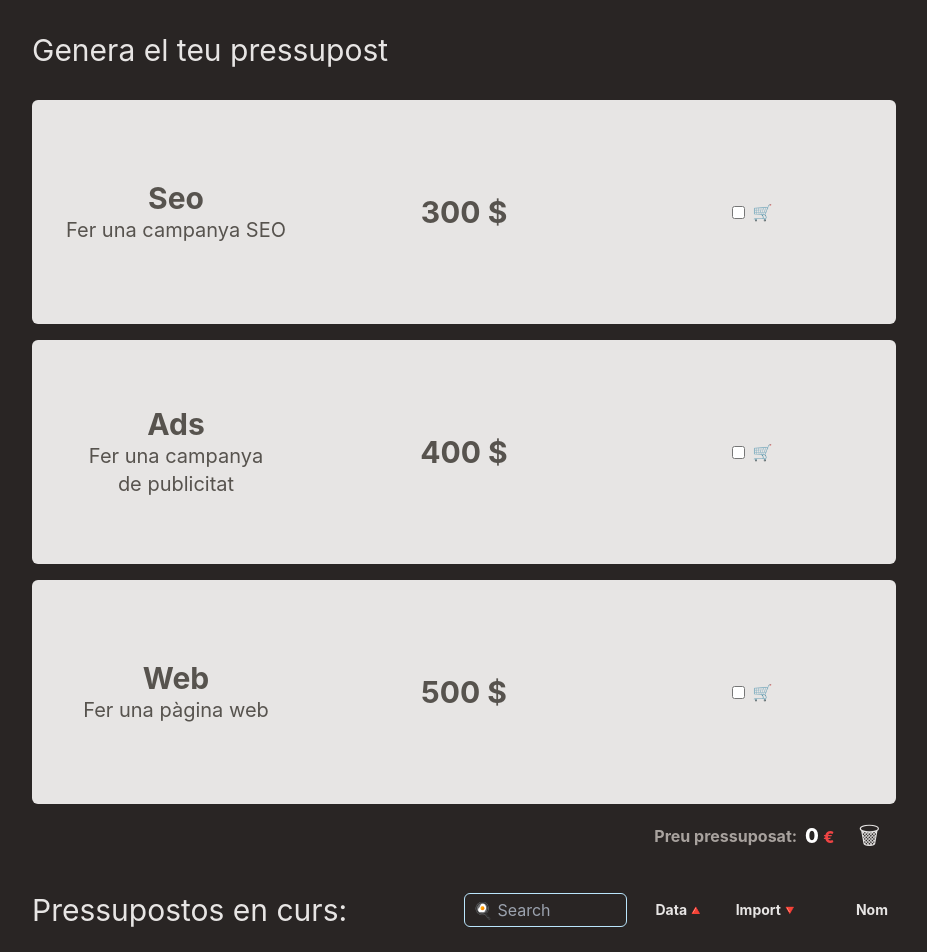
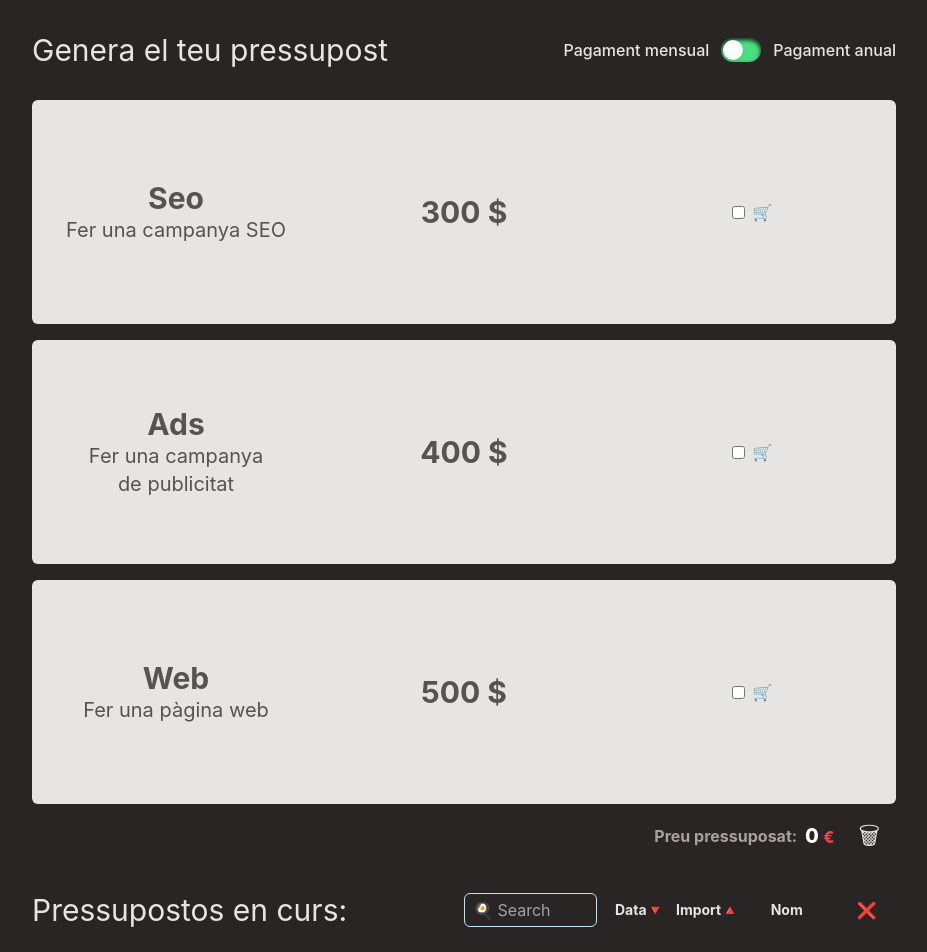
Before and after one commit to JuanDNJ/s6-pressupostos, a React (Vite) app: page /s6-pressupostos/calculadora in a window 1280 px wide. Shown: the part 663-1615 px from the top of the page, without its empty margins (176-1103 px from the left). Built offline with nearby package versions, Linux system fonts and the light colour scheme.

Commit message:
Entraga exercicis 7, 8

```diff
--- /dev/null
+++ b/src/components/BudgetCard.jsx
@@ -0,0 +1,35 @@
+const BudgetCard = ({ budget }) => {
+  return (
+    <article className="md:min-h-56 grid md:grid-cols-3 bg-stone-200 rounded-md overflow-hidden">
+      <div className="flex flex-col items-center justify-center p-4 ">
+        <strong className="text-xl">{budget.nameBudget}</strong>
+        <small className="font-bold">{budget.user.email}</small>
+        <small className="text-lg">{budget.user.phone}</small>
+      </div>
+      <div className="flex flex-col items-center justify-center gap-2">
+        <strong className="w-60">Servies contractats:</strong>
+        <ul className="w-60 list-disc list-inside flexflex-col items-stajustify-center font-bold text-sm">
+          {budget.products.map((prod) => (
+            <li key={prod.id} className="flex gap-2 items-center">
+              <strong>{prod.name}</strong>
+              {prod.type === 101 && (
+                <span>
+                  ({prod.pages} pàginas , {prod.languages} llenguatges)
+                </span>
+              )}
+            </li>
+          ))}
+        </ul>
+      </div>
+      <div className="flex md:flex-col items-center justify-center gap-2 py-4 px-2">
+        <strong className="text-xl font-extrabold text-stone-500">
+          Total:
+        </strong>
+        <strong className="text-3xl font-extrabold">
+          {budget.totalPrice} <small className="text-blue-500">€</small>
+        </strong>
+      </div>
+    </article>
+  );
+};
+export default BudgetCard;
--- a/src/components/Budgets.jsx
+++ b/src/components/Budgets.jsx
@@ -1,8 +1,17 @@
 import { useStore } from "../hooks";
 import Form from "./Form";
+import BudgetCard from "./BudgetCard";
 
 const Budgets = () => {
-  const { budgets, filterBudgets, setFilterBudgets } = useStore();
+  const {
+    budgets,
+    filterBudgets,
+    setFilterBudgets,
+    checkImport,
+    setCheckImport,
+    checkDate,
+    setCheckDate,
+  } = useStore();
 
   const handlerSearch = (eve) => {
     setFilterBudgets(() =>
@@ -10,25 +19,47 @@ const Budgets = () => {
         rec.nameBudget.toLowerCase().includes(eve.target.value.toLowerCase())
       )
     );
+  };
 
-    // filterByName(eve.target.value);
-  };
-  const handlerImport = () => {
+  const handlerImport = (action) => {
+    if (action === 1) {
+      setFilterBudgets(() =>
+        budgets.sort((a, b) => b.totalPrice - a.totalPrice)
+      );
+      setCheckImport((prev) => !prev);
+    } else {
+      setFilterBudgets(() =>
+        budgets.sort((a, b) => a.totalPrice - b.totalPrice)
+      );
+      setCheckImport((prev) => !prev);
+    }
     //  Ordernar por importe, se puede crear un toggle para ordenar de menor a mayor o al contrario
-    setFilterBudgets(() => budgets.sort((a, b) => a.totalPrice - b.totalPrice));
+    // setFilterBudgets(() => budgets.sort((a, b) => b.totalPrice - a.totalPrice));
   };
   const handlerNom = () => {
     //  Ordenar por nombre,  se puede crear un toggle para ordenar A - Z o Z -A
-    const arr = budgets
-      .sort((a, b) => b.nameBudget.localeCompare(b.nameBudget))
-      .slice(0, 20);
 
-    setFilterBudgets(() => arr);
+    setFilterBudgets(() =>
+      budgets.sort((a, b) => {
+        if (a.nameBudget < b.nameBudget) {
+          return -1;
+        }
+        if (a.nameBudget > b.nameBudget) {
+          return 1;
+        }
+        return 0;
+      })
+    );
   };
-  const handlerDate = () => {
+  const handlerDate = (action) => {
     //  Ordenar por fecha,  se puede crear un toggle para ordenar de menor a mayor o al contrario
-
-    setFilterBudgets(() => budgets.sort((a, b) => b.date - a.date));
+    if (action === 1) {
+      setFilterBudgets(() => budgets.sort((a, b) => a.date - b.date));
+      setCheckDate((prev) => !prev);
+    } else {
+      setFilterBudgets(() => budgets.sort((a, b) => b.date - a.date));
+      setCheckDate((prev) => !prev);
+    }
   };
 
   return (
@@ -37,7 +68,7 @@ const Budgets = () => {
         <h2 className="md:col-span-2 text-2xl py-2 text-stone-200 md:text-3xl text-center md:text-left">
           Pressupostos en curs:
         </h2>
-        <section className="col-span-2 grid grid-cols-5 items-center justify-around gap-4 text-stone-200">
+        <section className="col-span-2 grid grid-cols-6 items-center justify-around gap-4 text-stone-200">
           <input
             name="search"
             className="col-span-2 md:col-span-2 py-1 px-2 rounded-md bg-stone-800 border border-sky-200"
@@ -45,66 +76,51 @@ const Budgets = () => {
             placeholder="🍳 Search"
             onInput={handlerSearch}
           />
+          {checkDate ? (
+            <a
+              onClick={() => handlerDate(1)}
+              className="px-2 text-sm font-bold flex flex-inline items-center justify-end cursor-pointer"
+            >
+              <span>Data</span> <span> 🔺</span>
+            </a>
+          ) : (
+            <a
+              onClick={() => handlerDate(0)}
+              className="px-2 text-sm font-bold flex flex-inline items-center justify-end cursor-pointer"
+            >
+              <span>Data</span>
+              <span>🔻</span>
+            </a>
+          )}
 
-          <button
-            type="button"
-            className="px-2 text-sm font-bold flex flex-inline items-center  justify-center"
-            onClick={handlerDate}
-          >
-            <span>Data</span> <span> 🔺</span>
-          </button>
-          <button
-            type="button"
-            className="px-2 text-sm font-bold flex flex-inline items-center justify-end"
-            onClick={handlerImport}
-          >
-            Import <span>🔻</span>
-          </button>
-          <button
-            type="button"
-            className="px-2 text-sm font-bold flex flex-inline items-center justify-end"
+          {checkImport ? (
+            <a
+              onClick={() => handlerImport(1)}
+              className="px-2 text-sm font-bold flex flex-inline items-center justify-end cursor-pointer"
+            >
+              Import <span>🔻</span>
+            </a>
+          ) : (
+            <a
+              className="px-2 text-sm font-bold flex flex-inline items-center justify-end cursor-pointer"
+              onClick={() => handlerImport(0)}
+            >
+              Import <span> 🔺</span>
+            </a>
+          )}
+          <a
+            className="px-2 text-sm font-bold flex flex-inline items-center cursor-pointer"
             onClick={handlerNom}
           >
             Nom
+          </a>
+          <button type="reset" title="Reinicialitzar filtre">
+            <span>❌</span>
           </button>
         </section>
       </header>
       {filterBudgets.map((bud, index) => {
-        return (
-          <article
-            key={index}
-            className="md:min-h-56 grid md:grid-cols-3 bg-stone-200 rounded-md overflow-hidden"
-          >
-            <div className="flex flex-col items-center justify-center p-4 ">
-              <strong className="text-xl">{bud.nameBudget}</strong>
-              <small className="font-bold">{bud.user.email}</small>
-              <small className="text-lg">{bud.user.phone}</small>
-            </div>
-            <div className="flex flex-col items-center justify-center gap-2">
-              <strong className="w-60">Servies contractats:</strong>
-              <ul className="w-60 list-disc list-inside flexflex-col items-stajustify-center font-bold text-sm">
-                {bud.products.map((prod) => (
-                  <li key={prod.id} className="flex gap-2 items-center">
-                    <strong>{prod.name}</strong>
-                    {prod.type === 101 && (
-                      <span>
-                        ({prod.pages} pàginas , {prod.languages} llenguatges)
-                      </span>
-                    )}
-                  </li>
-                ))}
-              </ul>
-            </div>
-            <div className="flex md:flex-col items-center justify-center gap-2 py-4 px-2">
-              <strong className="text-xl font-extrabold text-stone-500">
-                Total:
-              </strong>
-              <strong className="text-3xl font-extrabold">
-                {bud.totalPrice} <small className="text-blue-500">€</small>
-              </strong>
-            </div>
-          </article>
-        );
+        return <BudgetCard key={index} budget={bud} />;
       })}
     </Form>
   );
--- a/src/components/Form.jsx
+++ b/src/components/Form.jsx
@@ -1,4 +1,5 @@
 import { useStore } from "../hooks";
+import { getBudgetsToLocalStorage } from "../utils";
 
 // TODO: Falta validar los campos del formulario
 
@@ -12,10 +13,10 @@ const Form = ({ children, name }) => {
     countPages,
     date,
     priceAddOptWebType,
+    setFilterBudgets,
   } = useStore();
 
   const handlerSubmit = (eve) => {
-    // eve.preventDefault();
     const elements = [...eve.target];
     const newUser = structuredClone(user);
     let nameBudget = "";
@@ -66,7 +67,7 @@ const Form = ({ children, name }) => {
         element.checked = false;
       }
     });
-
+    setFilterBudgets(() => getBudgetsToLocalStorage());
     resetCheckBox();
   };
 
--- a/src/components/FormHeader.jsx
+++ b/src/components/FormHeader.jsx
@@ -1,9 +1,21 @@
 const FormHeader = () => {
   return (
-    <header className="flex items-center py-4">
+    <header className="flex items-center justify-between py-4">
       <h2 className="text-2xl text-stone-200 md:text-3xl text-center md:text-left">
         Genera el teu pressupost
       </h2>
+      <label
+        htmlFor="toggle"
+        className="flex items-center justify-between cursor-pointer "
+      >
+        <div className="mr-3 text-stone-200 font-medium">Pagament mensual</div>
+        <div className="relative ">
+          <input id="toggle" type="checkbox" className="hidden peer/toggle" />
+          <div className="w-10 h-6 bg-green-400 rounded-full shadow-inner shadow-stone-900"></div>
+          <div className="transition-all duration-200 absolute w-5 h-5 bg-white translate-y-[2px] rounded-full shadow inset-y-0 left-[2px] peer-checked/toggle:left-[18px] "></div>
+        </div>
+        <div className="ml-3 text-stone-200 font-medium">Pagament anual</div>
+      </label>
     </header>
   );
 };
--- a/src/hooks/useFilterBudgets.jsx
+++ b/src/hooks/useFilterBudgets.jsx
@@ -5,6 +5,17 @@ export const useFilterBudgets = () => {
   const [filterBudgets, setFilterBudgets] = useState(
     getBudgetsToLocalStorage()
   );
-
-  return { filterBudgets, setFilterBudgets };
+  const [checkImport, setCheckImport] = useState();
+  const [checkDate, setCheckDate] = useState();
+  const [checkNomBudget, setCheckNomBudget] = useState();
+  return {
+    filterBudgets,
+    setFilterBudgets,
+    checkImport,
+    setCheckImport,
+    checkDate,
+    setCheckDate,
+    checkNomBudget,
+    setCheckNomBudget,
+  };
 };
--- a/src/utils/index.js
+++ b/src/utils/index.js
@@ -12,11 +12,6 @@ const infoModal = {
   },
 };
 
-const patterns = {
-  letters: "^[a-zA-Z]+$",
-  numbers: "^[0-9]{9}",
-  email: "^[a-zA-Z0-9._%+-]+@[a-zA-Z0-9.-]+.[a-zA-Z]{2,}$",
-};
 const getBudgetsToLocalStorage = () =>
   JSON.parse(localStorage.getItem("budgets"));
 
@@ -39,7 +34,6 @@ const removeBudgetToLocalStorage = (payload) => {
 
 export {
   infoModal,
-  patterns,
   getBudgetsToLocalStorage,
   addBudgetToLocalStorage,
   removeBudgetsToLocalStorage,
```
Also changed, not shown: src/components/FormFooter.jsx (+5 -5 lines).
